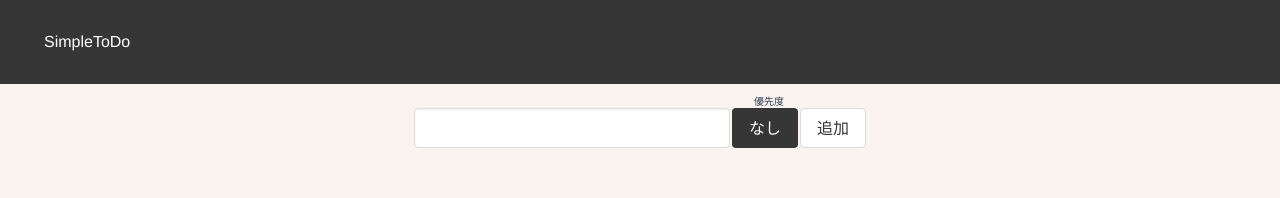
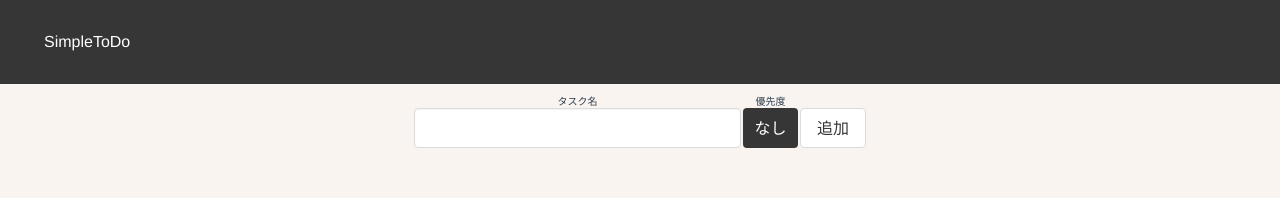
Before and after one commit to Uki884/vue-composition-api-practice, a Vue app: page / in a window 1280 px wide. Shown: the top 198 px of the page. Built offline with nearby package versions, Linux system fonts and the light colour scheme.

Commit message:
inputにラベル設定

```diff
--- a/src/components/Atoms/BaseInput.vue
+++ b/src/components/Atoms/BaseInput.vue
@@ -1,5 +1,10 @@
 <template>
+  <div class="common-input">
+    <span class="common-input__label">
+      <slot name="label"></slot>
+    </span>
     <b-input v-model="inputValue" />
+  </div>
 </template>
 
 <script lang="ts">
@@ -43,3 +48,17 @@ export default defineComponent({
   }
 })
 </script>
+
+<style lang="scss" scoped>
+.common-input {
+  position: relative;
+  width: 100%;
+  &__label{
+    font-size: 10px;
+    position: absolute;
+    top: -14px;
+    width: 100%;
+    left: 0;
+  }
+}
+</style>
--- a/src/components/Atoms/TodoListItem.vue
+++ b/src/components/Atoms/TodoListItem.vue
@@ -53,7 +53,8 @@ export default defineComponent({
   display: flex;
   justify-content: space-between;
 }
+
 .is-done {
-  text-decoration: line-through;
+    text-decoration: line-through red;
 }
 </style>
--- a/src/components/Atoms/TodoPriorityButton.vue
+++ b/src/components/Atoms/TodoPriorityButton.vue
@@ -98,7 +98,7 @@ export default defineComponent({
     font-size: 10px;
     position: absolute;
     top: -14px;
-    right: 16px;
+    width: 100%;
   }
 }
 
--- a/src/components/Molecules/TodoInputField.vue
+++ b/src/components/Molecules/TodoInputField.vue
@@ -1,6 +1,10 @@
 <template>
   <div class="common-input-fields">
-      <BaseInput :value="inputTodo" @change="changeTodoInput" />
+      <BaseInput :value="inputTodo" @change="changeTodoInput">
+        <template slot="label">
+          タスク名
+        </template>
+      </BaseInput>
       <TodoPriority :priority="priority" @selectPriority="selectPriority" />
       <BaseButton @click="addTodo" text="追加" />
   </div>
--- a/src/components/Molecules/TodoPriority.vue
+++ b/src/components/Molecules/TodoPriority.vue
@@ -1,7 +1,7 @@
 <template>
   <priorityDropdown >
     <template slot="button">
-      <PriorityButton :priority="priority">
+      <PriorityButton :priority="priority" width="55">
         <template slot="label">
           優先度
         </template>
```
